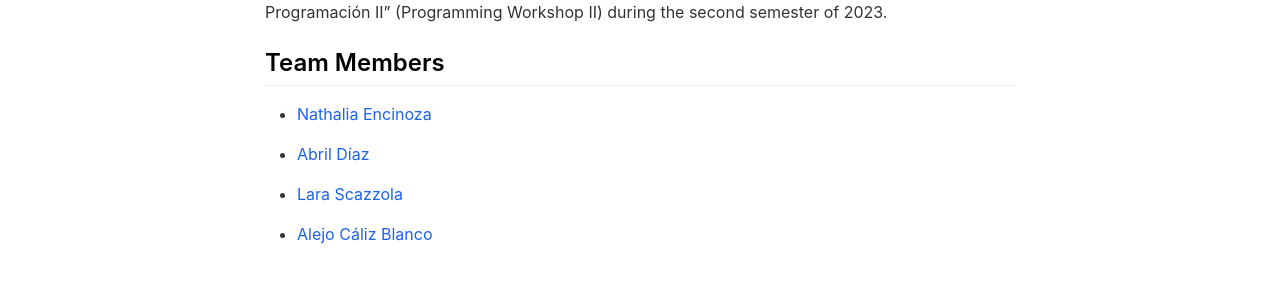
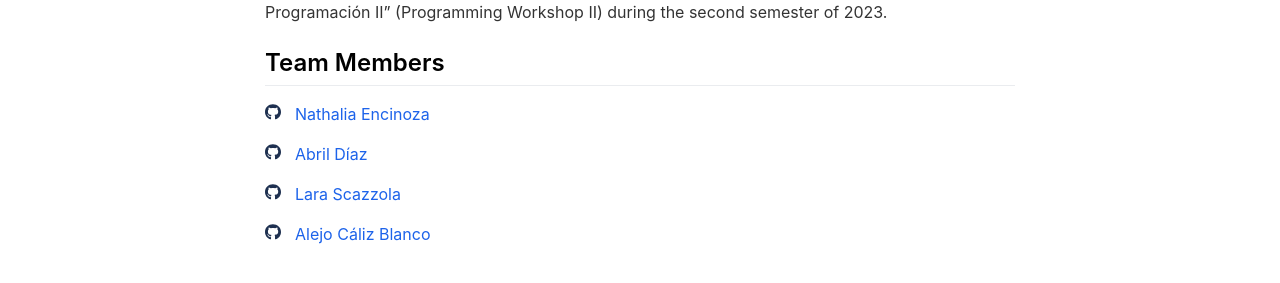
Before and after one commit to Taller2-Grupo4-SnapMsg/snapmsg, a Jekyll site: the page built from _pages/aboutus.md, in a window 1280 px wide. Shown: the part 260-543 px from the top of the page. Built offline with Jekyll 4.4.1, drawn with Linux system fonts in a browser that asks for light colours; nearby versions of some CDN libraries.

Commit message:
Adding github icon

```diff
--- a/_pages/aboutus.md
+++ b/_pages/aboutus.md
@@ -12,10 +12,10 @@ We are a group of students from the University of Buenos Aires, Argentina, who a
 
 ## Team Members
 
-- [Nathalia Encinoza](https://github.com/nathencinoza)
+ ![GithubIcon](../assets/github.svg) <span style="margin-right: 10px;margin-top: 20px;"></span> [Nathalia Encinoza](https://github.com/nathencinoza)
 
-- [Abril Díaz](https://github.com/Pandamos)
+![GithubIcon](../assets/github.svg) <span style="margin-right: 10px;margin-top: 20px;"></span> [Abril Díaz](https://github.com/Pandamos)
 
-- [Lara Scazzola](https://github.com/lara-scazzola1)
+![GithubIcon](../assets/github.svg) <span style="margin-right: 10px;margin-top: 20px;"></span> [Lara Scazzola](https://github.com/lara-scazzola1)
 
-- [Alejo Cáliz Blanco](https://github.com/Merok23)
+![GithubIcon](../assets/github.svg) <span style="margin-right: 10px;margin-top: 20px;"></span>  [Alejo Cáliz Blanco](https://github.com/Merok23)
```
Also changed, not shown: assets/github.svg (added).
